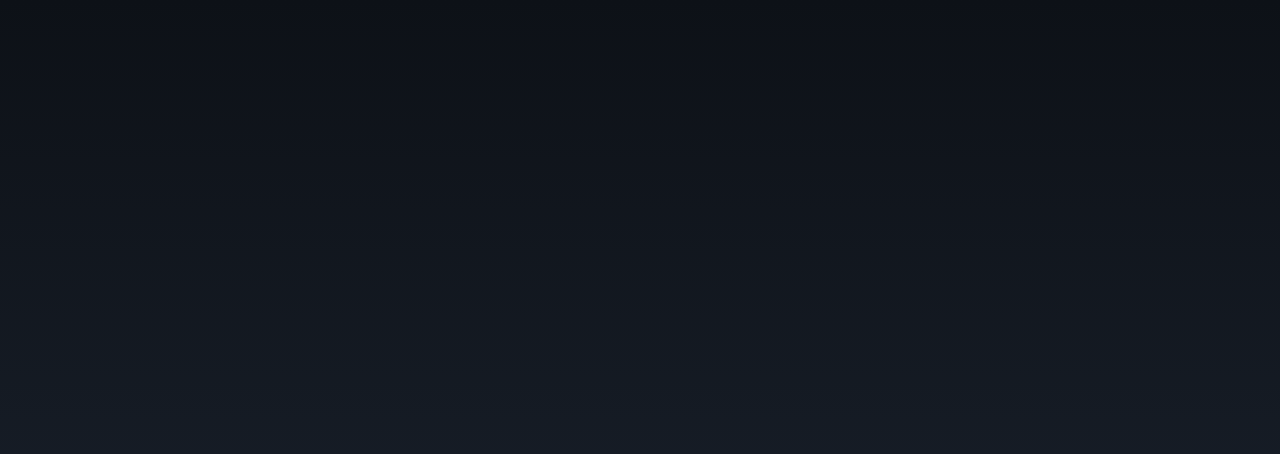
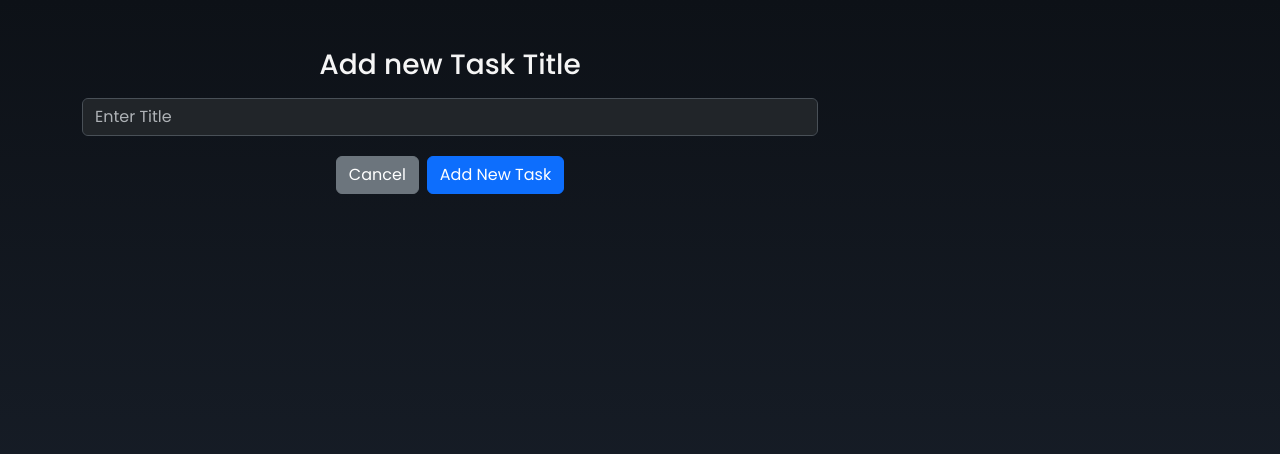
Before and after one commit to fkoler/crud-frontend, an Angular app: page /task-lists/1/new-task in a window 1280 px wide. Before the commit this address led to /. Shown: the top 454 px of the page. Built offline with nearby package versions, Linux system fonts and the light colour scheme.

Commit message:
ApiConf Services Models stage4

```diff
--- a/src/app/app-routing.module.ts
+++ b/src/app/app-routing.module.ts
@@ -2,6 +2,8 @@ import { NgModule } from '@angular/core';
 import { RouterModule, Routes } from '@angular/router';
 
 import { TaskScreenComponent } from './task-screen/task-screen.component';
+import { NewTaskListScreenComponent } from './new-task-list-screen/new-task-list-screen.component';
+import { NewTaskScreenComponent } from './new-task-screen/new-task-screen.component';
 
 const routes: Routes = [
   {
@@ -11,6 +13,8 @@ const routes: Routes = [
   },
   { path: 'task-lists', component: TaskScreenComponent },
   { path: 'task-lists/:taskListId', component: TaskScreenComponent },
+  { path: 'new-task-list', component: NewTaskListScreenComponent },
+  { path: 'task-lists/:taskListId/new-task', component: NewTaskScreenComponent },
 ];
 
 @NgModule({
--- a/src/app/new-task-list-screen/new-task-list-screen.component.html
+++ b/src/app/new-task-list-screen/new-task-list-screen.component.html
@@ -1 +1,22 @@
-<p>new-task-list-screen works!</p>
+<div class="container text-center mt-5">
+    <div class="row">
+        <div class="col-8">
+            <div class="mb-3">
+                <label for="taskList" class="form-label">
+                    <h3>Add new Task List Title</h3>
+                </label>
+                <input #taskListInput type="text" class="form-control" id="taskList" placeholder="Enter Title">
+            </div>
+        </div>
+    </div>
+    <div class="row">
+        <div class="col-8">
+            <button [routerLink]="['/']" type="button" class="btn btn-secondary m-1">
+                Cancel
+            </button>
+            <button (click)="addNewTaskList(taskListInput.value)" type="button" class="btn btn-primary m-1">
+                Add New Task List
+            </button>
+        </div>
+    </div>
+</div>
--- a/src/app/new-task-list-screen/new-task-list-screen.component.ts
+++ b/src/app/new-task-list-screen/new-task-list-screen.component.ts
@@ -1,13 +1,43 @@
-import { Component } from '@angular/core';
+import { Component, OnInit } from '@angular/core';
 import { CommonModule } from '@angular/common';
+import { Router, RouterLink, RouterOutlet } from '@angular/router';
+
+import { TaskService } from '../services/task.service';
+import TaskListModel from '../models/taskListModel';
 
 @Component({
   selector: 'app-new-task-list-screen',
   standalone: true,
-  imports: [CommonModule],
+  imports: [
+    CommonModule,
+    RouterLink,
+    RouterOutlet,
+  ],
   templateUrl: './new-task-list-screen.component.html',
   styleUrl: './new-task-list-screen.component.scss'
 })
-export class NewTaskListScreenComponent {
+export class NewTaskListScreenComponent implements OnInit {
 
+  constructor(
+    private router: Router,
+    private taskService: TaskService,
+  ) { }
+
+  ngOnInit(): void {
+
+  }
+
+  addNewTaskList(title: string) {
+    if (title) {
+      this.taskService.createATaskList(title)
+        .subscribe(
+          (newTaskList: TaskListModel) => {
+            this.router.navigate(['task-lists', newTaskList._id]);
+          }
+        );
+    } else {
+      alert('Title cannot be empty');
+      return;
+    }
+  }
 }
--- a/src/app/new-task-screen/new-task-screen.component.html
+++ b/src/app/new-task-screen/new-task-screen.component.html
@@ -1 +1,22 @@
-<p>new-task-screen works!</p>
+<div class="container text-center mt-5">
+    <div class="row">
+        <div class="col-8">
+            <div class="mb-3">
+                <label for="task" class="form-label">
+                    <h3>Add new Task Title</h3>
+                </label>
+                <input #taskInput type="text" class="form-control" id="task" placeholder="Enter Title">
+            </div>
+        </div>
+    </div>
+    <div class="row">
+        <div class="col-8">
+            <button [routerLink]="['../']" type="button" class="btn btn-secondary m-1">
+                Cancel
+            </button>
+            <button (click)="addNewTask(taskInput.value)" type="button" class="btn btn-primary m-1">
+                Add New Task
+            </button>
+        </div>
+    </div>
+</div>
--- a/src/app/new-task-screen/new-task-screen.component.ts
+++ b/src/app/new-task-screen/new-task-screen.component.ts
@@ -1,13 +1,42 @@
-import { Component } from '@angular/core';
+import { Component, OnInit } from '@angular/core';
 import { CommonModule } from '@angular/common';
+import { ActivatedRoute, Params, Router, RouterLink, RouterOutlet } from '@angular/router';
+
+import { TaskService } from '../services/task.service';
 
 @Component({
   selector: 'app-new-task-screen',
   standalone: true,
-  imports: [CommonModule],
+  imports: [
+    CommonModule,
+    RouterLink,
+    RouterOutlet,
+  ],
   templateUrl: './new-task-screen.component.html',
   styleUrl: './new-task-screen.component.scss'
 })
-export class NewTaskScreenComponent {
+export class NewTaskScreenComponent implements OnInit {
 
+  taskListId: string = '';
+
+  constructor(
+    private taskService: TaskService,
+    private activatedRoute: ActivatedRoute,
+    private router: Router,
+  ) {
+    this.activatedRoute.params.subscribe(
+      (params: Params) => this.taskListId = params['taskListId']
+    );
+  }
+
+  ngOnInit(): void {
+
+  }
+
+  addNewTask(title: string) {
+    this.taskService.createATaskForATaskList(this.taskListId, title)
+      .subscribe(
+        () => this.router.navigate(['../'], { relativeTo: this.activatedRoute })
+      );
+  }
 }
--- a/src/app/services/api-config.service.ts
+++ b/src/app/services/api-config.service.ts
@@ -22,7 +22,7 @@ export class ApiConfigService {
   }
 
   post(url: string, data: Object) {
-    return this.httpClient.post(`${this.API_URL}/${url}`, data);
+    return this.httpClient.post<TaskListModel>(`${this.API_URL}/${url}`, data);
   }
 
   put(url: string, data: Object) {
--- a/src/app/services/task.service.ts
+++ b/src/app/services/task.service.ts
@@ -21,7 +21,7 @@ export class TaskService {
     return this.apiConfigService.getTasks(`tasklists/${taskListId}`);
   }
 
-  createATaskList(title: string) {
+  createATaskList(title: string): Observable<TaskListModel> {
     let data = { 'title': title };
     return this.apiConfigService.post('tasklists', data);
   }
--- a/src/app/task-screen/task-screen.component.html
+++ b/src/app/task-screen/task-screen.component.html
@@ -1,5 +1,5 @@
 <div class="container mt-4">
-    <h2 class="bg-secondary p-3 text-center fw-bold">Task Manager App</h2>
+    <h2 [routerLink]="['/']" style="cursor: pointer;" class="bg-secondary p-3 text-center fw-bold">Task Manager App</h2>
 
     <div class="row">
         <div class="col-4">
@@ -9,7 +9,8 @@
                     <h3 class="float-start">Task List</h3>
                 </div>
                 <div class="col-6">
-                    <button type="button" class="btn btn-primary float-end">New Task List</button>
+                    <button [routerLink]="['/new-task-list']" type="button" class="btn btn-primary float-end">New Task
+                        List</button>
                 </div>
             </div>
 
@@ -34,7 +35,7 @@
                     <h3 class="float-start">Linked Tasks</h3>
                 </div>
                 <div class="col-6">
-                    <button type="button" class="btn btn-primary float-end">New Task</button>
+                    <button (click)="addNewTask()" type="button" class="btn btn-primary float-end">New Task</button>
                 </div>
             </div>
 
--- a/src/app/task-screen/task-screen.component.ts
+++ b/src/app/task-screen/task-screen.component.ts
@@ -72,4 +72,13 @@ export class TaskScreenComponent implements OnInit {
         )
       });
   }
+
+  addNewTask() {
+    if (this.taskListId) {
+      this.router.navigate(['./new-task'], { relativeTo: this.activatedRoute })
+    } else {
+      alert('Please select a Task List or create a New Task List');
+      return;
+    }
+  }
 }
```
